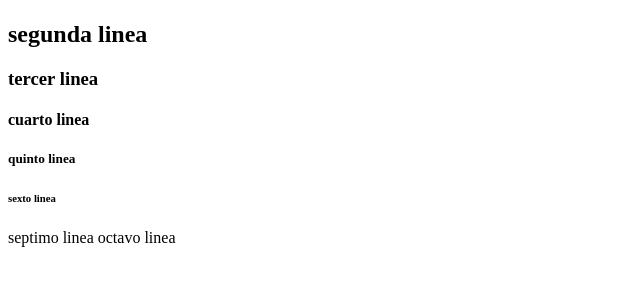
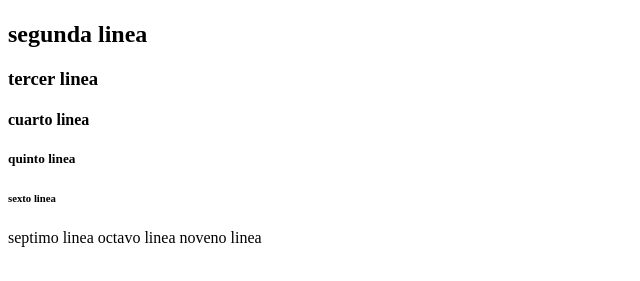
Before and after one commit to cardenasparraluisjose85-stack/pagina_git_miercoles_2, a plain HTML site: page index.html in a window 1280 px wide. Shown: the part 59-340 px from the top of the page, without its empty margins (0-640 px from the left). Drawn offline with Linux system fonts and the light colour scheme.

Commit message:
noveno commit

```diff
--- a/index.html
+++ b/index.html
@@ -14,6 +14,7 @@
     <h6>sexto linea</h6>
     <h7>septimo linea</h7>
     <h8>octavo linea</h8>
+    <h9>noveno linea</h9>
 
 
 </body>
```
